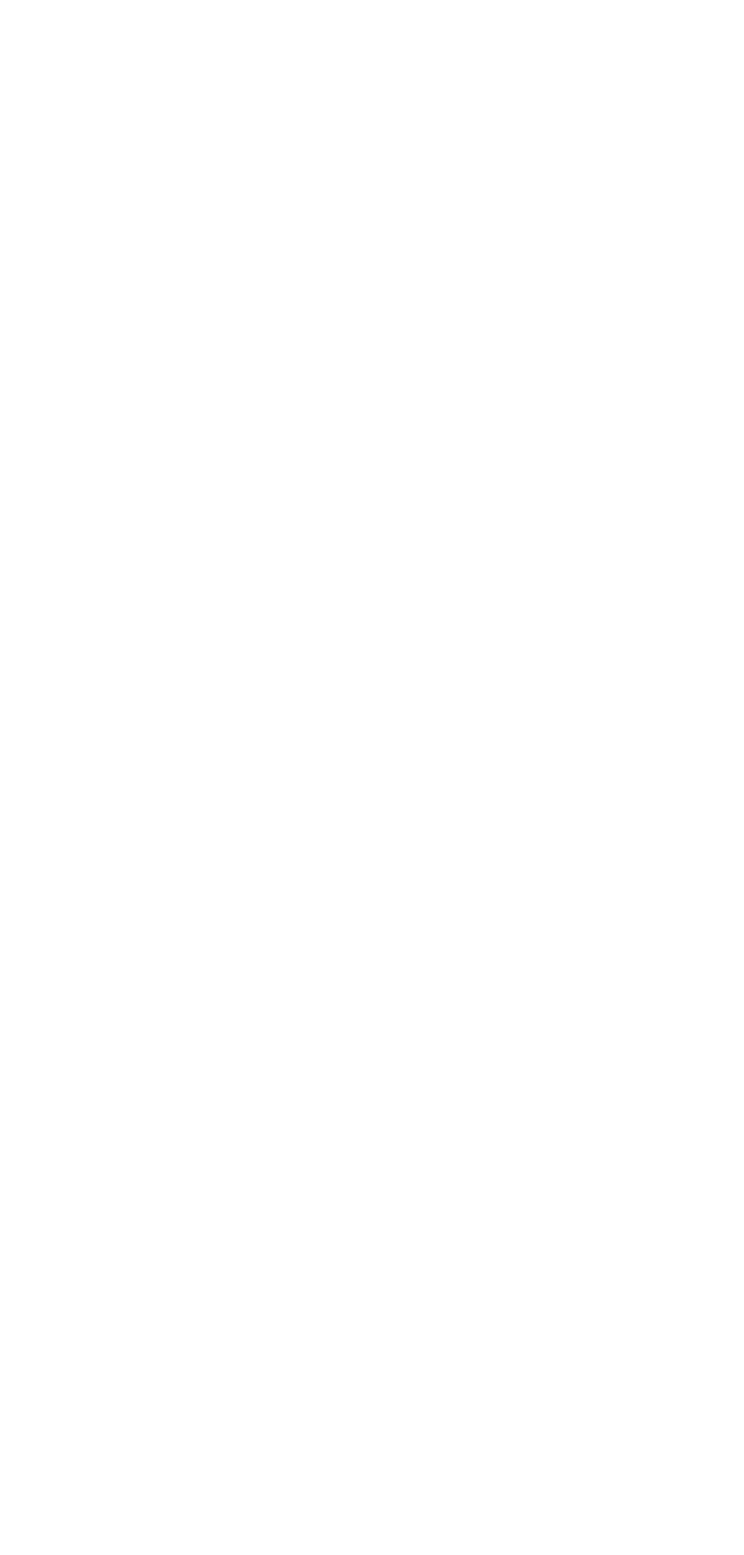
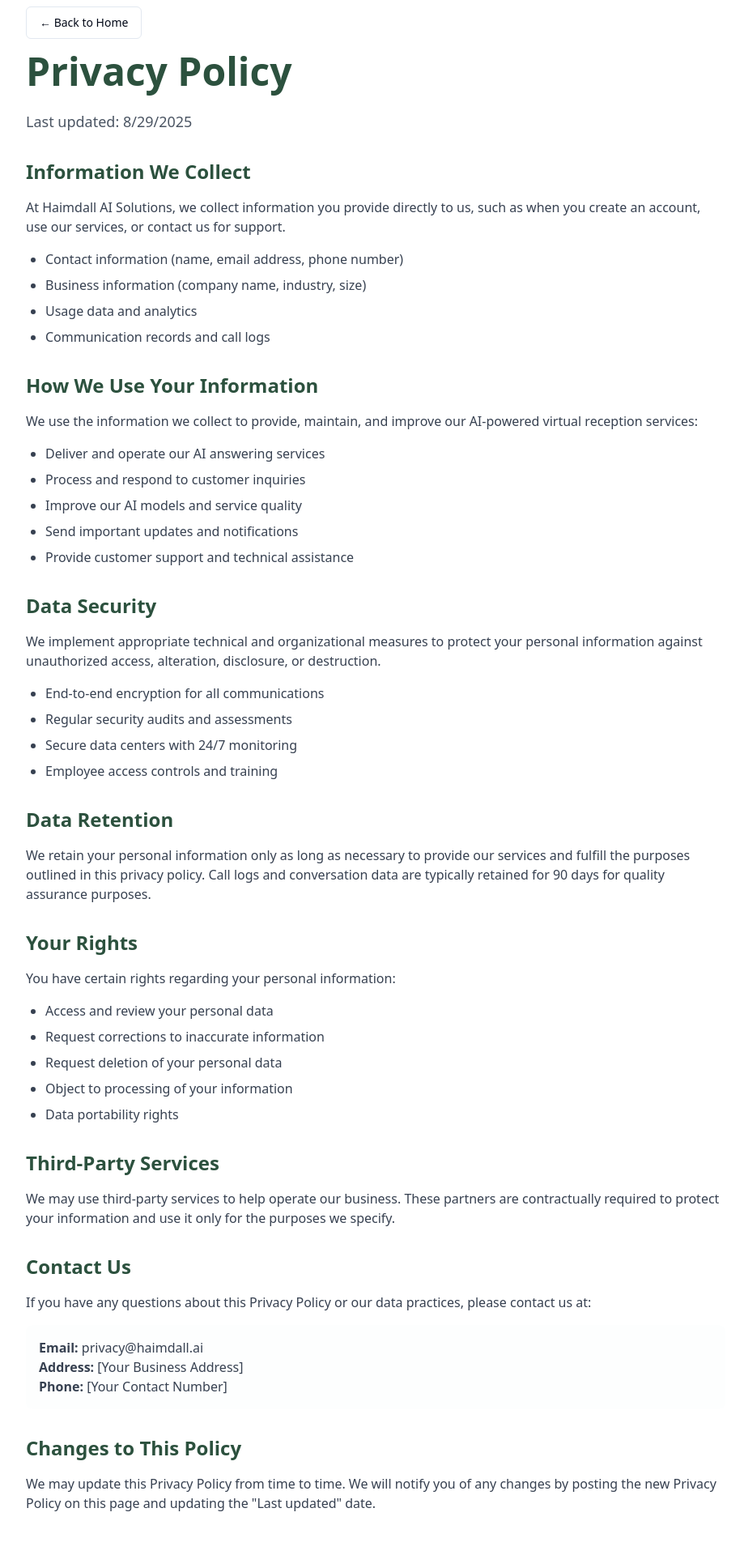
Before and after one commit to Haimdall1/virtual-forest-bot-answers, a React (Vite) app: page /privacy in a window 1280 px wide. Before the commit this address had no page. Shown: the part 120-2040 px from the top of the page at 81% size, without its empty margins (176-1095 px from the left). Before the commit the page ends 800 px from the top, so only its background shows below. Built offline with nearby package versions, Linux system fonts and the light colour scheme.

Commit message:
Add Privacy Policy Page
Created a new page for the privacy policy, accessible via a link on the website.

```diff
--- a/src/App.tsx
+++ b/src/App.tsx
@@ -4,6 +4,7 @@ import { TooltipProvider } from "@/components/ui/tooltip";
 import { QueryClient, QueryClientProvider } from "@tanstack/react-query";
 import { BrowserRouter, Routes, Route } from "react-router-dom";
 import Index from "./pages/Index";
+import Privacy from "./pages/Privacy";
 
 const queryClient = new QueryClient();
 
@@ -15,6 +16,7 @@ const App = () => (
       <BrowserRouter>
         <Routes>
           <Route path="/" element={<Index />} />
+          <Route path="/privacy" element={<Privacy />} />
         </Routes>
       </BrowserRouter>
     </TooltipProvider>
--- a/src/components/Footer.tsx
+++ b/src/components/Footer.tsx
@@ -1,3 +1,5 @@
+import { Link } from "react-router-dom";
+
 export const Footer = () => {
   return (
     <footer className="bg-forest text-white py-12">
@@ -28,7 +30,7 @@ export const Footer = () => {
           <div>
             <h4 className="font-semibold mb-4">Legal</h4>
             <ul className="space-y-2">
-              <li><a href="#" className="hover:text-forest-light">Privacy</a></li>
+              <li><Link to="/privacy" className="hover:text-forest-light">Privacy</Link></li>
               <li><a href="#" className="hover:text-forest-light">Terms</a></li>
             </ul>
           </div>
--- /dev/null
+++ b/src/pages/Privacy.tsx
@@ -0,0 +1,123 @@
+import { Navbar } from "@/components/Navbar";
+import { Footer } from "@/components/Footer";
+import { Button } from "@/components/ui/button";
+import { Link } from "react-router-dom";
+
+const Privacy = () => {
+  return (
+    <div className="min-h-screen">
+      <Navbar />
+      <div className="pt-32 pb-20">
+        <div className="container mx-auto px-4 max-w-4xl">
+          <div className="mb-8">
+            <Link to="/">
+              <Button variant="outline" className="mb-4">
+                ← Back to Home
+              </Button>
+            </Link>
+            <h1 className="text-4xl md:text-5xl font-bold text-forest mb-6">
+              Privacy Policy
+            </h1>
+            <p className="text-gray-600 text-lg">
+              Last updated: {new Date().toLocaleDateString()}
+            </p>
+          </div>
+
+          <div className="prose prose-lg max-w-none space-y-8">
+            <section>
+              <h2 className="text-2xl font-semibold text-forest mb-4">Information We Collect</h2>
+              <p className="text-gray-700 mb-4">
+                At Haimdall AI Solutions, we collect information you provide directly to us, such as when you create an account, use our services, or contact us for support.
+              </p>
+              <ul className="list-disc pl-6 text-gray-700 space-y-2">
+                <li>Contact information (name, email address, phone number)</li>
+                <li>Business information (company name, industry, size)</li>
+                <li>Usage data and analytics</li>
+                <li>Communication records and call logs</li>
+              </ul>
+            </section>
+
+            <section>
+              <h2 className="text-2xl font-semibold text-forest mb-4">How We Use Your Information</h2>
+              <p className="text-gray-700 mb-4">
+                We use the information we collect to provide, maintain, and improve our AI-powered virtual reception services:
+              </p>
+              <ul className="list-disc pl-6 text-gray-700 space-y-2">
+                <li>Deliver and operate our AI answering services</li>
+                <li>Process and respond to customer inquiries</li>
+                <li>Improve our AI models and service quality</li>
+                <li>Send important updates and notifications</li>
+                <li>Provide customer support and technical assistance</li>
+              </ul>
+            </section>
+
+            <section>
+              <h2 className="text-2xl font-semibold text-forest mb-4">Data Security</h2>
+              <p className="text-gray-700 mb-4">
+                We implement appropriate technical and organizational measures to protect your personal information against unauthorized access, alteration, disclosure, or destruction.
+              </p>
+              <ul className="list-disc pl-6 text-gray-700 space-y-2">
+                <li>End-to-end encryption for all communications</li>
+                <li>Regular security audits and assessments</li>
+                <li>Secure data centers with 24/7 monitoring</li>
+                <li>Employee access controls and training</li>
+              </ul>
+            </section>
+
+            <section>
+              <h2 className="text-2xl font-semibold text-forest mb-4">Data Retention</h2>
+              <p className="text-gray-700">
+                We retain your personal information only as long as necessary to provide our services and fulfill the purposes outlined in this privacy policy. Call logs and conversation data are typically retained for 90 days for quality assurance purposes.
+              </p>
+            </section>
+
+            <section>
+              <h2 className="text-2xl font-semibold text-forest mb-4">Your Rights</h2>
+              <p className="text-gray-700 mb-4">
+                You have certain rights regarding your personal information:
+              </p>
+              <ul className="list-disc pl-6 text-gray-700 space-y-2">
+                <li>Access and review your personal data</li>
+                <li>Request corrections to inaccurate information</li>
+                <li>Request deletion of your personal data</li>
+                <li>Object to processing of your information</li>
+                <li>Data portability rights</li>
+              </ul>
+            </section>
+
+            <section>
+              <h2 className="text-2xl font-semibold text-forest mb-4">Third-Party Services</h2>
+              <p className="text-gray-700">
+                We may use third-party services to help operate our business. These partners are contractually required to protect your information and use it only for the purposes we specify.
+              </p>
+            </section>
+
+            <section>
+              <h2 className="text-2xl font-semibold text-forest mb-4">Contact Us</h2>
+              <p className="text-gray-700">
+                If you have any questions about this Privacy Policy or our data practices, please contact us at:
+              </p>
+              <div className="mt-4 p-4 bg-forest-light/10 rounded-lg">
+                <p className="text-gray-700">
+                  <strong>Email:</strong> privacy@haimdall.ai<br />
+                  <strong>Address:</strong> [Your Business Address]<br />
+                  <strong>Phone:</strong> [Your Contact Number]
+                </p>
+              </div>
+            </section>
+
+            <section>
+              <h2 className="text-2xl font-semibold text-forest mb-4">Changes to This Policy</h2>
+              <p className="text-gray-700">
+                We may update this Privacy Policy from time to time. We will notify you of any changes by posting the new Privacy Policy on this page and updating the "Last updated" date.
+              </p>
+            </section>
+          </div>
+        </div>
+      </div>
+      <Footer />
+    </div>
+  );
+};
+
+export default Privacy;
```
